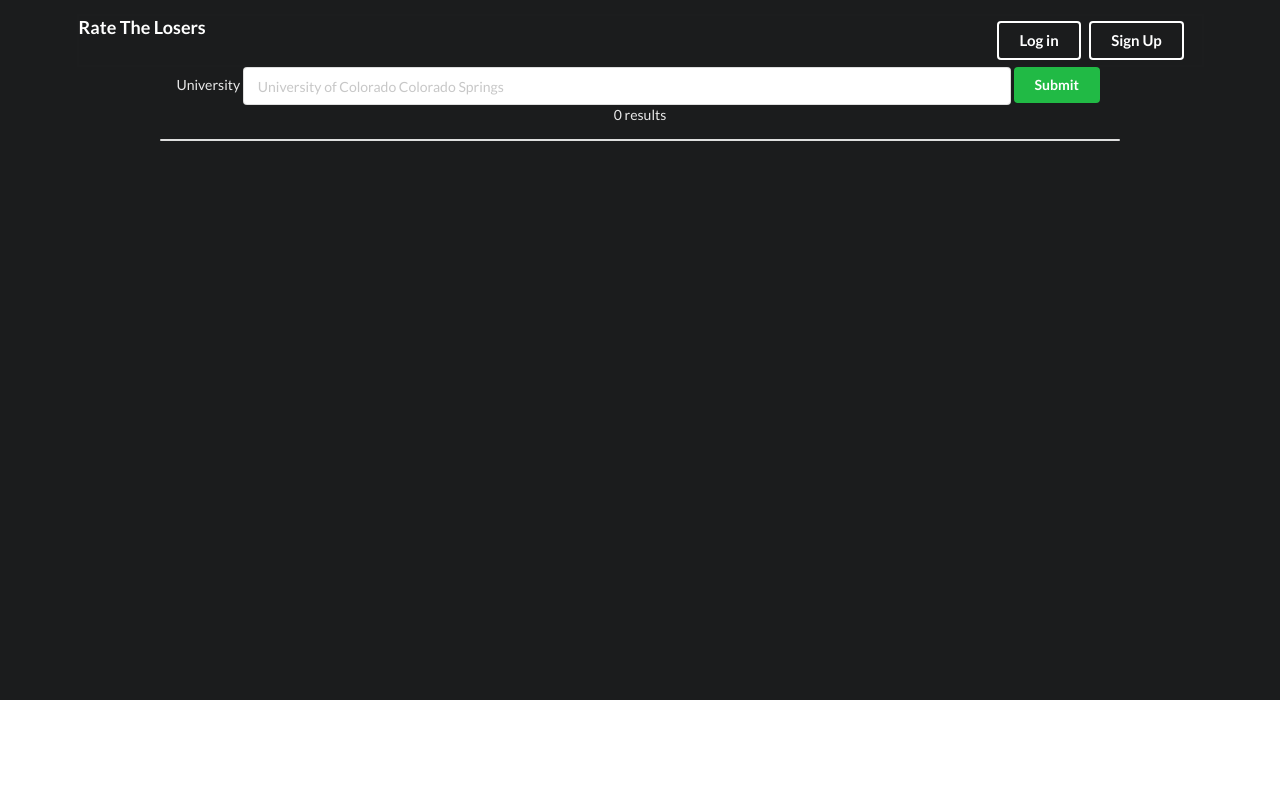
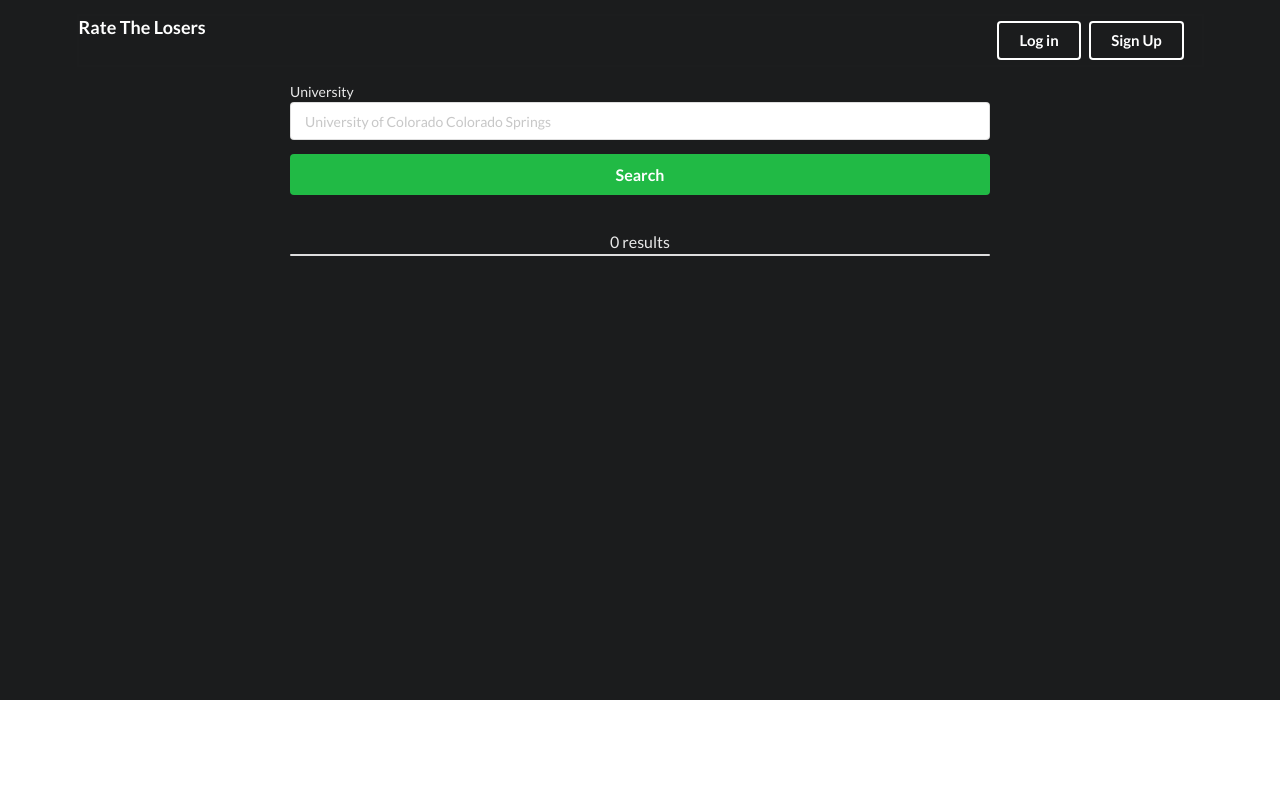
Before and after one commit to cameronwc/Database-Project, a PHP site: page /viewUniversities.php in a window 1280 px wide. Shown: the top 799 px of the page. Run offline with PHP 8.4, Linux system fonts and the light colour scheme; data that the repository does not hold is empty.

Commit message:
Updated UI

```diff
--- a/assets/css/stylesheet.css
+++ b/assets/css/stylesheet.css
@@ -127,9 +127,10 @@
     color: var(--green);
 }
 
-#universitySearch input{
-    width: 60.00%!important;
-    transition: width 0.25s;
+#universitySearch, #loserSearch {
+    margin-top: 2%;
+    margin-bottom: 5%;
+    text-align: left;
 }
 
 #universitySearch .ui.celled.table {
@@ -139,9 +140,12 @@
     margin-right:auto;
 }
 
-#loserSearch input{
-    width: 60.00%!important;
-    transition: width 0.25s;
+#universitySearch .button, #loserSearch .button {
+    width: 100%;
+}
+
+#loserSearch .button {
+    margin-top: 2%;
 }
 
 .click a {
@@ -154,3 +158,16 @@
     color: black;
     text-decoration: underline;
 }
+
+#header {
+    background: url("../img/background.jpg");
+    background-size: cover;
+    padding: 0em;
+}
+
+.overlay {
+    padding: 1em;
+    background: rgba(0, 0, 0, 0.5);
+    height: 100%;
+    min-height: 700px;
+}
--- a/viewUniversities.php
+++ b/viewUniversities.php
@@ -23,14 +23,17 @@
             </div>
         </div>
 
-        <form class="ui form" id="universitySearch" action="viewUniversities.php" method="POST">
-            <div class="ui search">
-                <label>University</label>
+        <div class="ui text container">
+            <form class="search-custom ui form" id="universitySearch" action="viewUniversities.php" method="POST">
+                <label for="">University</label>
+                <div class="ui search field">
                     <input type="text" id="searchBar" name="q" placeholder="University of Colorado Colorado Springs">
                     <div class="results"></div>
-                <button class="ui green button" type="submit">Submit</button>
                 </div>
-
+                <button class="ui large green button" type="submit">Search</button>
+            </form>
+        </div>
+        <div class="ui text container">
             <table class="ui celled table">
                 <tbody>
 
@@ -43,12 +46,12 @@
 
                     if ($res->num_rows > 0) {
                         // output data of each row
-                        while($row = $res->fetch_assoc()) {
+                        while ($row = $res->fetch_assoc()) {
                             echo "<tr>
-                                    <td class='click' data-label='Name'><a href='getLosers.php?university=".urlencode($row["name"])."'>".$row["name"]."</td>
+                                    <td class='click' data-label='Name'><a href='getLosers.php?university=" . urlencode($row["name"]) . "'>" . $row["name"] . "</td>
                                 </tr>";
                             echo "<script>
-                                $('#".$row['name'].$row['lName']."').rating('disable');
+                                $('#" . $row['name'] . $row['lName'] . "').rating('disable');
                             </script>";
                         }
                     } else {
@@ -57,7 +60,7 @@
                     ?>
                 </tbody>
             </table>
-        </form>
+        </div>
     </div>
 </div>
 <?php include("./partials/footer.html"); ?>
```
Also changed, not shown: getLosers.php (+12 -9 lines), index.php (+4 -6 lines), assets/img/background.jpg (added). Lines whose indentation alone changed are shown as unchanged.
